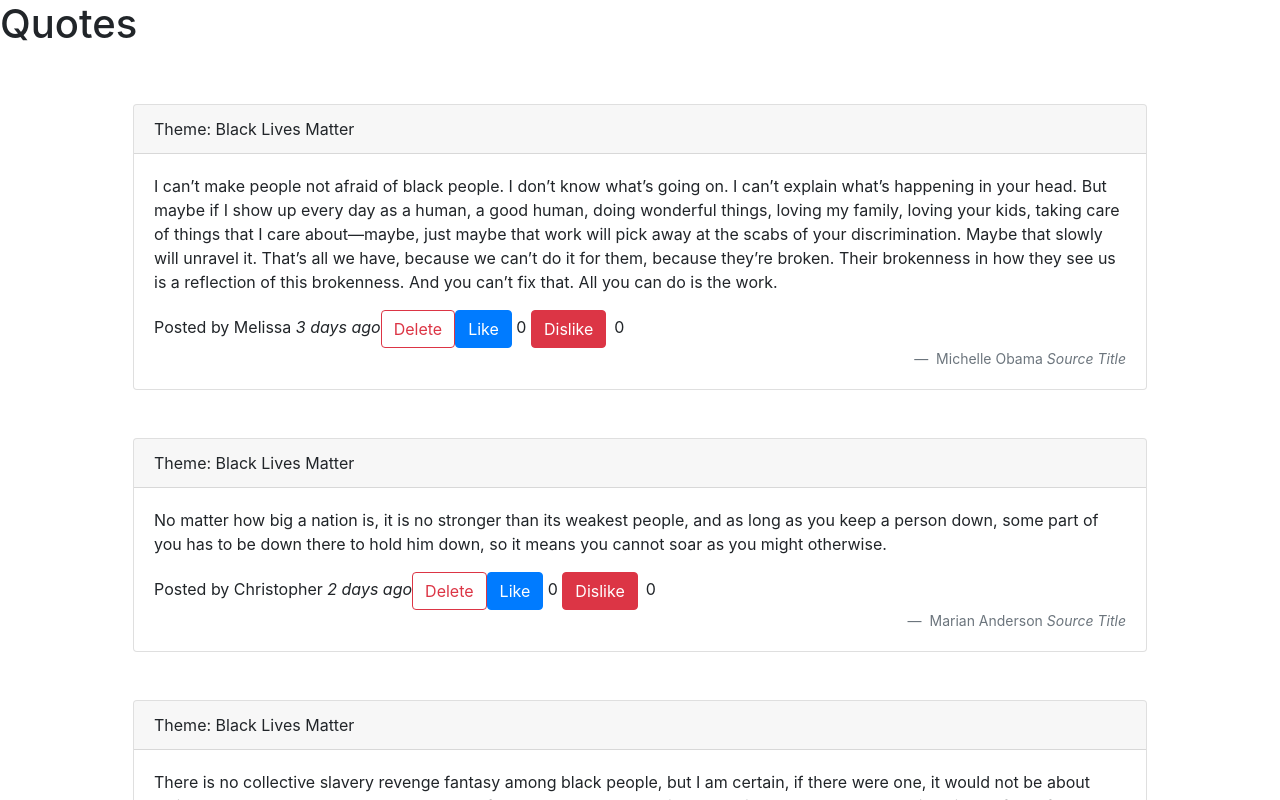
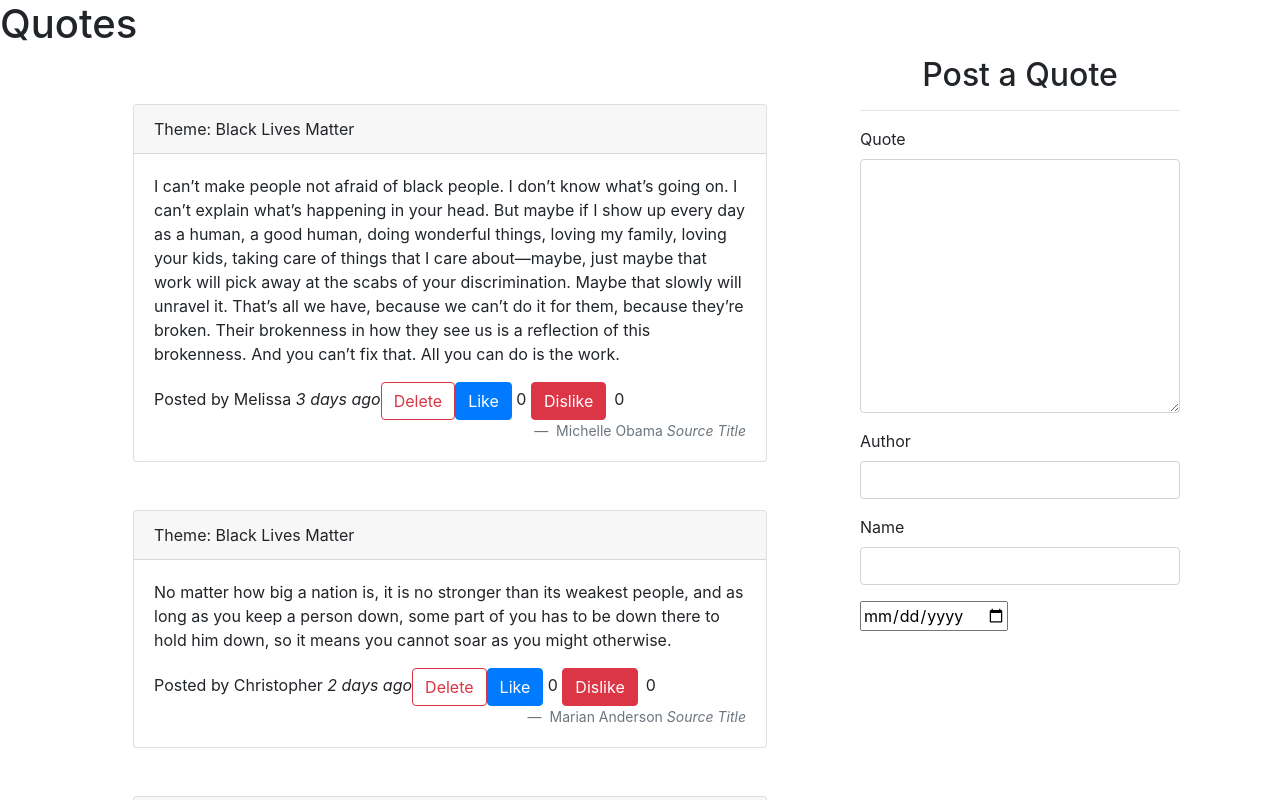
Before and after one commit to Makena-Maryann/Quotes, an Angular app: page / in a window 1280 px wide. Shown: the top 800 px of the page. Built offline with nearby package versions, Linux system fonts and the light colour scheme.

Commit message:
Link quote-form to quote component

```diff
--- a/src/app/quote/quote.component.html
+++ b/src/app/quote/quote.component.html
@@ -1,7 +1,7 @@
 <h1>Quotes</h1>
 <div class="container">
   <div class="row">
-    <div class="col">
+    <div class="col-md-8">
       <div *ngFor="let quote of quotes; let i = index" class="card m-5">
         <!--' appHighlight' This goes into the div above-->
         <div class="card-header">
@@ -26,5 +26,8 @@
         </div>
       </div>
     </div>
+    <div class="col-md-4">
+      <app-quote-form></app-quote-form>
+    </div>
   </div>
 </div>
```
